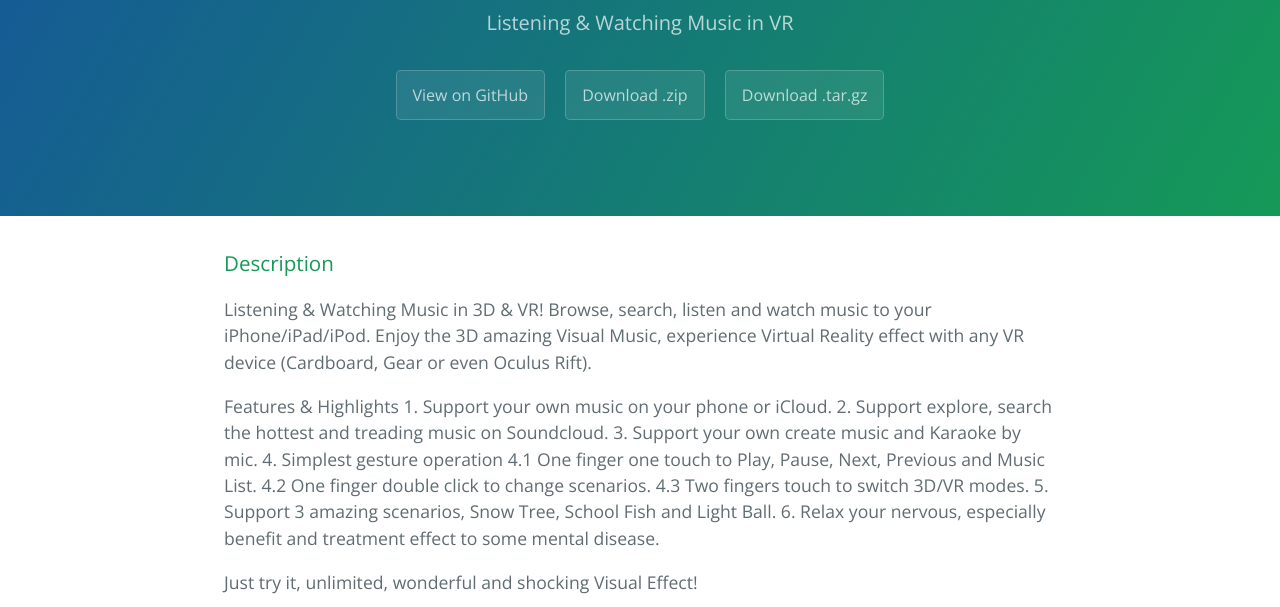
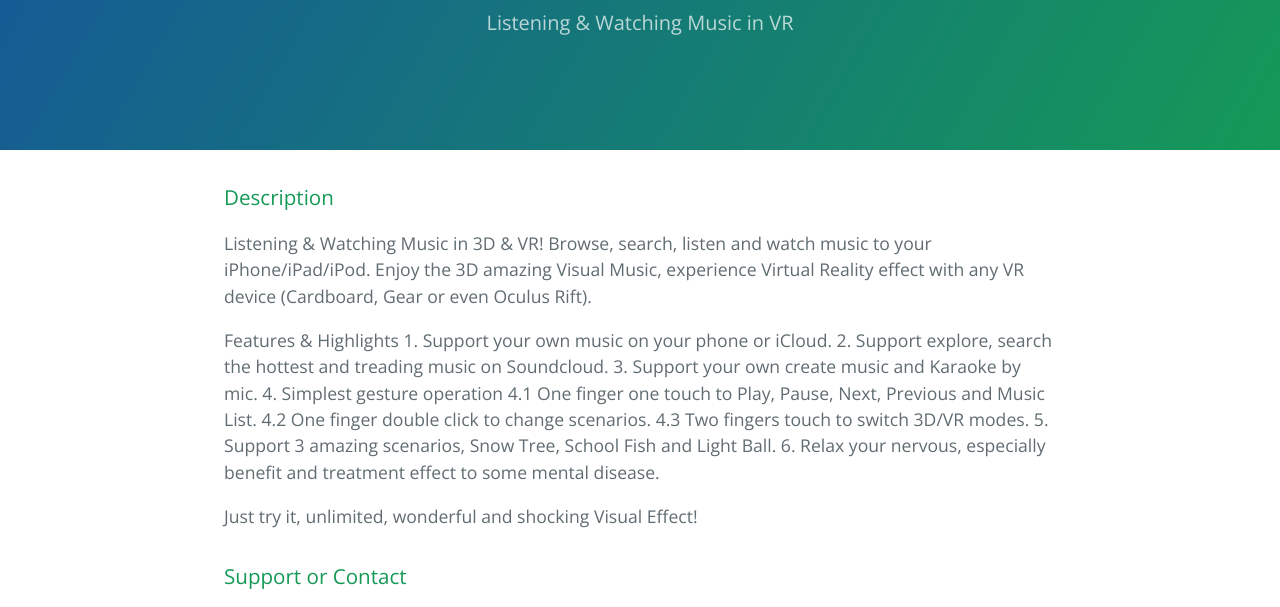
Before and after one commit to sunglab/visualmv, a plain HTML site: page index.html in a window 1280 px wide. Shown: the part 167-774 px from the top of the page. Drawn offline with nearby package versions, Linux system fonts and the light colour scheme.

Commit message:
Update index.html

```diff
--- a/index.html
+++ b/index.html
@@ -13,9 +13,6 @@
     <section class="page-header">
       <h1 class="project-name">Visual Music - VR Player</h1>
       <h2 class="project-tagline">Listening &amp; Watching Music in VR</h2>
-      <a href="https://github.com/sunglab/visualmv" class="btn">View on GitHub</a>
-      <a href="https://github.com/sunglab/visualmv/zipball/master" class="btn">Download .zip</a>
-      <a href="https://github.com/sunglab/visualmv/tarball/master" class="btn">Download .tar.gz</a>
     </section>
 
     <section class="main-content">
```
